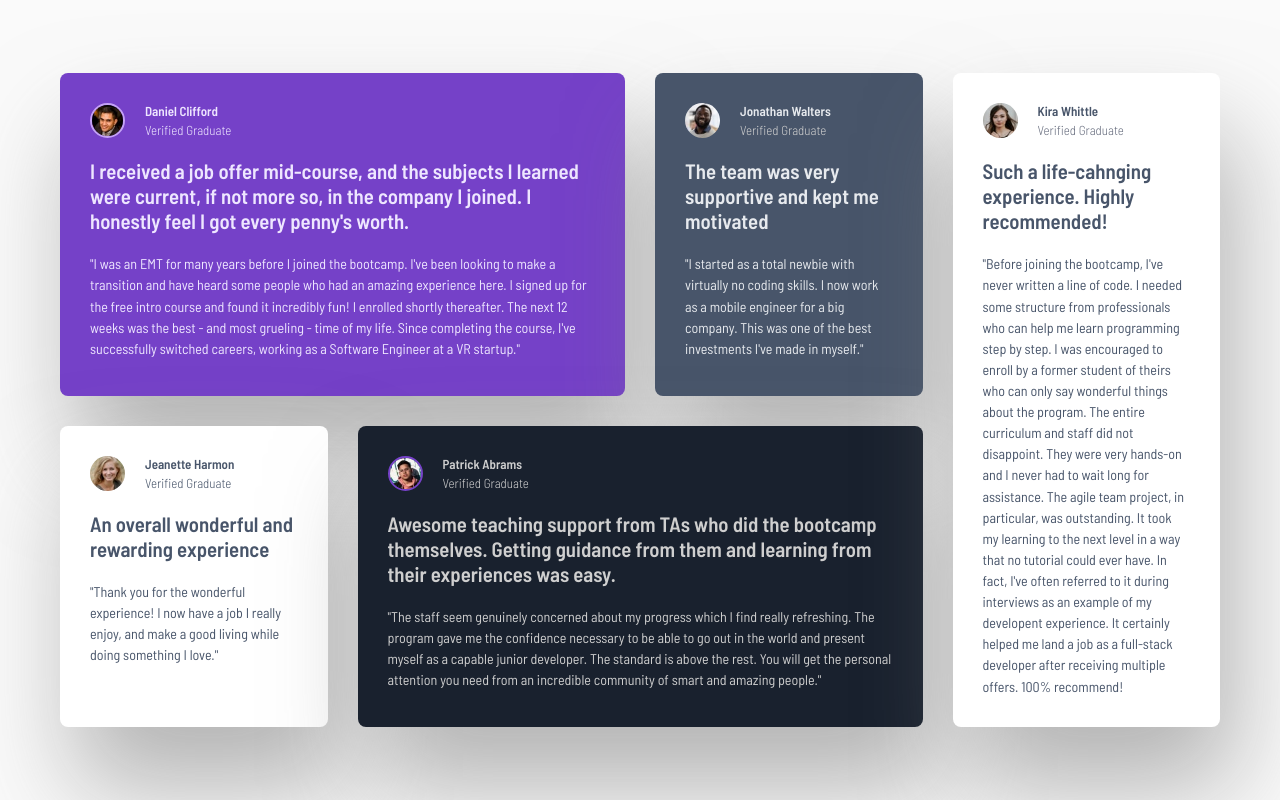
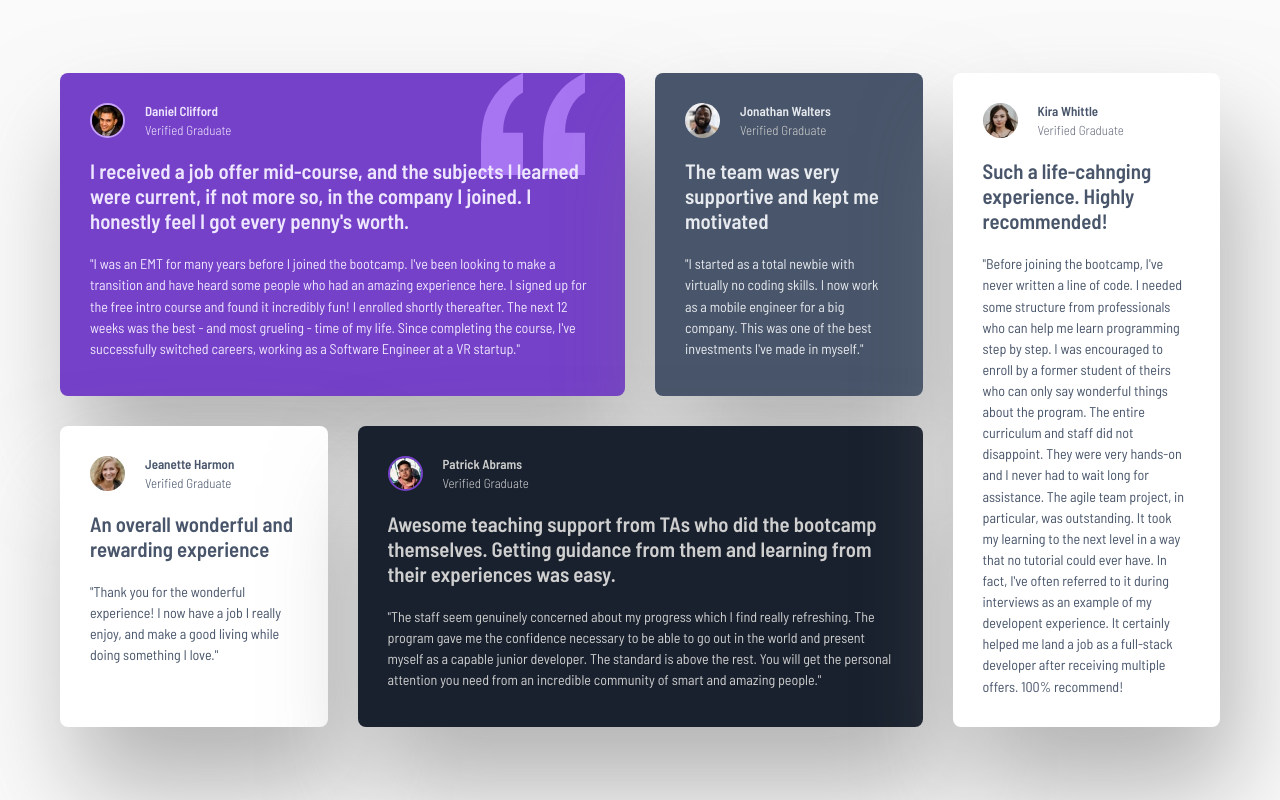
Before and after one commit to julianchoripan/FM-testimonials-grid-section, a plain HTML site: page index.html in a window 1280 px wide. Drawn offline with Linux system fonts and the light colour scheme.

Commit message:
Uptade CSS image path (HELP)

```diff
--- a/css/style.css
+++ b/css/style.css
@@ -152,7 +152,7 @@ body {
   }
 
   .cards:first-child {
-    background-image: url("./images/bg-pattern-quotation.svg");
+    background-image: url("../images/bg-pattern-quotation.svg");
     background-repeat: no-repeat;
     background-position: top right 40px;
     grid-area: A;
```
